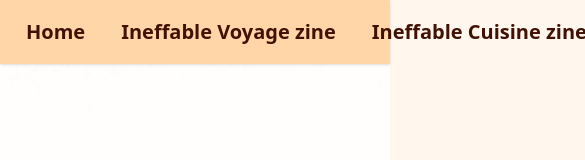
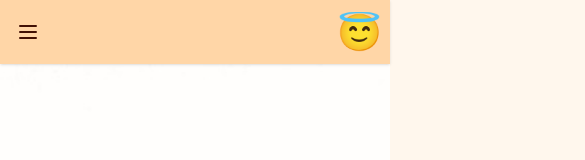
Before and after one commit to ineffablevoyage/ineffablevoyage.github.io, a SvelteKit app: page / in a window 390 px wide. Shown: the top 160 px of the page, 585 px wide, since content can reach past the window. Built offline with nearby package versions, Linux system fonts and the light colour scheme.

Commit message:
Made navebar collapse into the side on mobile

```diff
--- a/src/routes/+layout.svelte
+++ b/src/routes/+layout.svelte
@@ -10,7 +10,8 @@
 	let { children } = $props();
 </script>
 
-<nav class="navbar bg-base-300 shadow-sm" id="header_menu">
+
+<!-- <nav class="navbar bg-base-300 shadow-sm" id="header_menu">
 	<div class="navbar-start">
 	</div>
 	<div class="navbar-center">
@@ -20,13 +21,70 @@
 		<a class="btn btn-ghost text-xl" href="{resolve("/about")}">About</a>
 	</div>
 	<div class="navbar-end">
-		<label class="swap swap-rotate text-4xl">
+		<label class="swap swap-rotate text-4xl"> -->
 			<!-- this hidden checkbox controls the state -->
-			<input type="checkbox" class="theme-controller" value="crowley" />
+			<!-- <input type="checkbox" class="theme-controller" value="crowley" />
 
 			<div class="swap-on">😈</div>
 			<div class="swap-off">😇</div>
 		</label>
+	</div>
+</nav> -->
+
+
+
+<nav class="drawer">
+	<input id="my-drawer-2" type="checkbox" class="drawer-toggle" />
+	<div class="drawer-content flex flex-col">
+		<!-- Navbar -->
+		<div class="navbar bg-base-300 shadow-sm w-full" id="header_menu">
+			<div class="flex-none lg:hidden">
+				<label for="my-drawer-2" aria-label="open sidebar" class="btn btn-square btn-ghost">
+				<svg
+					xmlns="http://www.w3.org/2000/svg"
+					fill="none"
+					viewBox="0 0 24 24"
+					class="inline-block h-6 w-6 stroke-current"
+				>
+					<path
+					stroke-linecap="round"
+					stroke-linejoin="round"
+					stroke-width="2"
+					d="M4 6h16M4 12h16M4 18h16"
+					></path>
+				</svg>
+				</label>
+			</div>
+			<div class="navbar-start"></div>
+			<div class="navbar-center hidden flex-none lg:block">
+				<ul class="menu menu-horizontal">
+				<!-- Navbar menu content here -->
+					<a class="btn btn-ghost text-xl" href="{resolve("/")}">Home</a>
+					<a class="btn btn-ghost text-xl" href="{resolve("/ineffableVoyageZine")}">Ineffable Voyage zine</a>
+					<a class="btn btn-ghost text-xl" href="{resolve("/ineffableCuisineZine")}">Ineffable Cuisine zine</a>
+					<a class="btn btn-ghost text-xl" href="{resolve("/about")}">About</a>
+				</ul>
+			</div>
+			<div class="navbar-end">
+				<label class="swap swap-rotate text-4xl">
+					<!-- this hidden checkbox controls the state -->
+					<input type="checkbox" class="theme-controller" value="crowley" />
+					<div class="swap-on">😈</div>
+					<div class="swap-off">😇</div>
+				</label>
+			</div>
+		</div>
+
+	</div>
+	<div class="drawer-side">
+		<label for="my-drawer-2" aria-label="close sidebar" class="drawer-overlay"></label>
+		<ul class="menu bg-base-200 min-h-full w-80 p-4">
+			<!-- Sidebar content here -->
+			<a class="btn btn-ghost text-xl" href="{resolve("/")}">Home</a>
+			<a class="btn btn-ghost text-xl" href="{resolve("/ineffableVoyageZine")}">Ineffable Voyage zine</a>
+			<a class="btn btn-ghost text-xl" href="{resolve("/ineffableCuisineZine")}">Ineffable Cuisine zine</a>
+			<a class="btn btn-ghost text-xl" href="{resolve("/about")}">About</a>
+		</ul>
 	</div>
 </nav>
 
```
